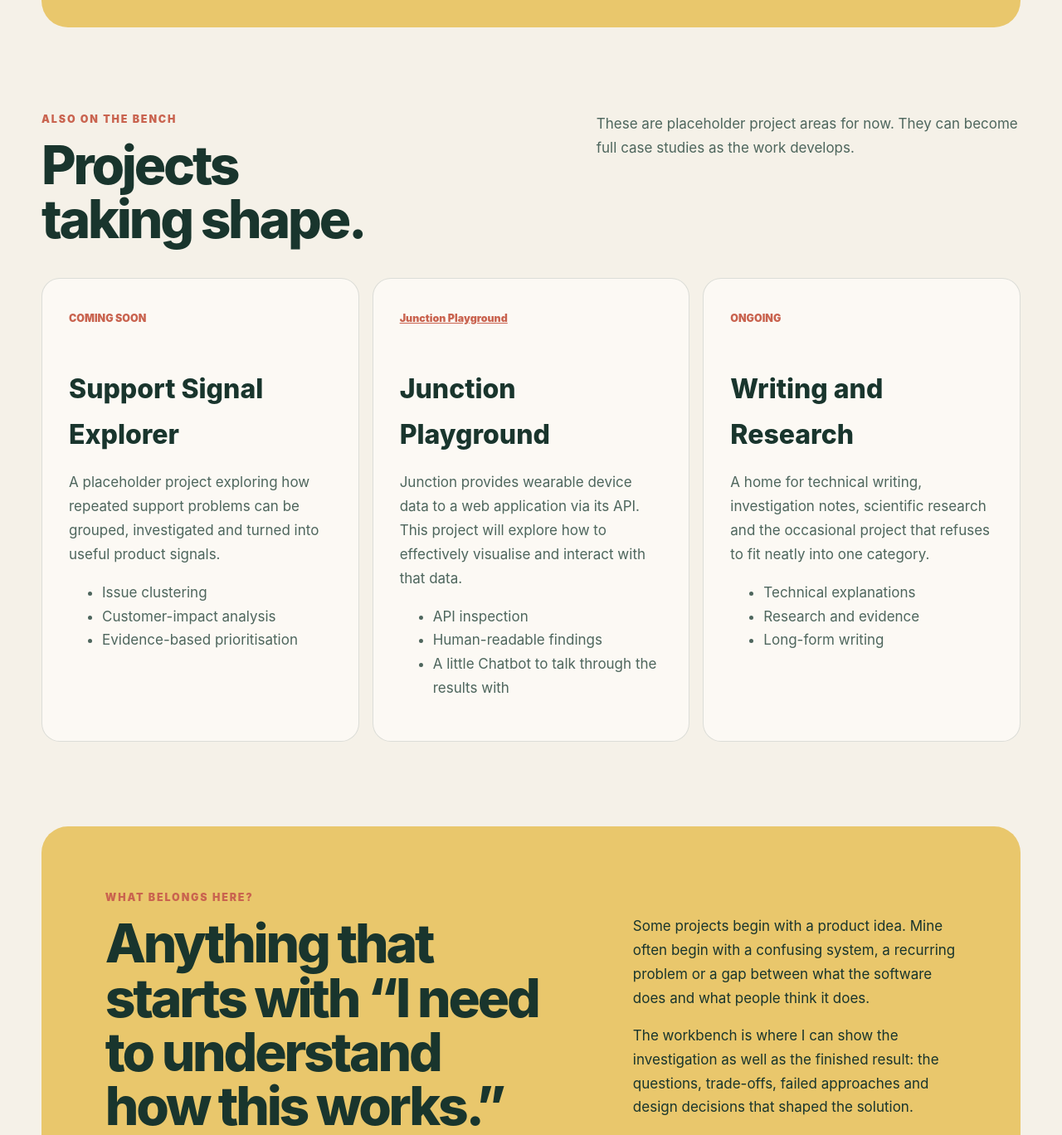
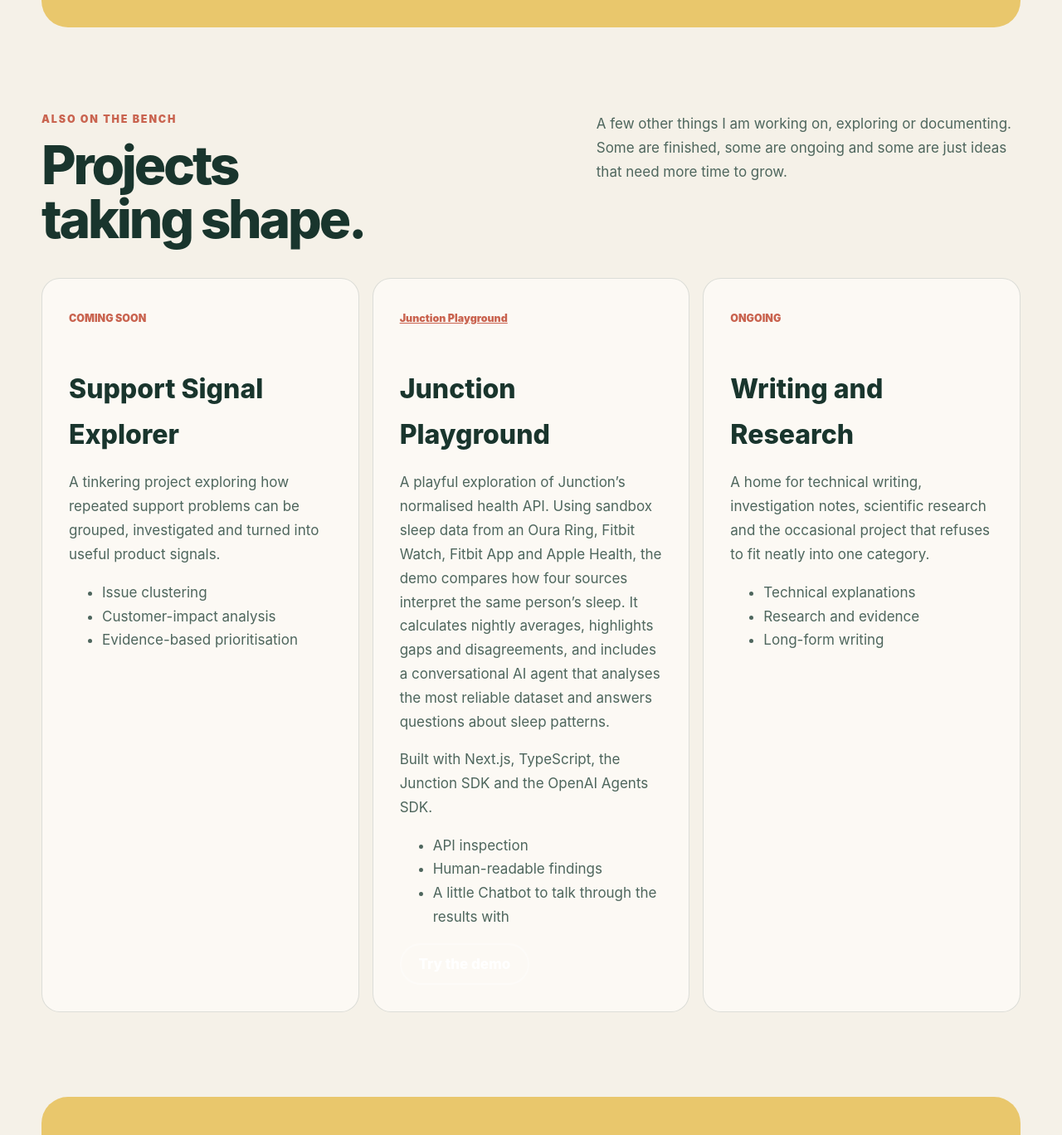
Before and after one commit to mccrann/portfolio, a website: page workbench.html in a window 1280 px wide. Shown: the part 3737-5105 px from the top of the page at 83% size. Drawn offline with Linux system fonts and the light colour scheme.

Commit message:
add junction playground demo link to workbench.html

```diff
--- a/workbench.html
+++ b/workbench.html
@@ -355,8 +355,9 @@ No component library</code></pre>
         </div>
 
         <p>
-          These are placeholder project areas for now. They can become full
-          case studies as the work develops.
+          A few other things I am working on, exploring or documenting. Some are
+          finished, some are ongoing and some are just ideas that need more
+          time to grow.
         </p>
       </div>
 
@@ -367,7 +368,7 @@ No component library</code></pre>
           <h3>Support Signal Explorer</h3>
 
           <p>
-            A placeholder project exploring how repeated support problems can
+            A tinkering project exploring how repeated support problems can
             be grouped, investigated and turned into useful product signals.
           </p>
 
@@ -384,14 +385,19 @@ No component library</code></pre>
           <h3>Junction Playground</h3>
 
           <p>
-            Junction provides wearable device data to a web application via its API. This project will explore how to effectively visualise and interact with that data.
+          A playful exploration of Junction’s normalised health API. Using sandbox sleep data from an Oura Ring, Fitbit Watch, Fitbit App and Apple Health, the demo compares how four sources interpret the same person’s sleep. It calculates nightly averages, highlights gaps and disagreements, and includes a conversational AI agent that analyses the most reliable dataset and answers questions about sleep patterns.
           </p>
-
+          <p>
+            Built with Next.js, TypeScript, the Junction SDK and the OpenAI Agents SDK.
+          </p>
           <ul>
             <li>API inspection</li>
             <li>Human-readable findings</li>
             <li>A little Chatbot to talk through the results with</li>
           </ul>
+          <a class="button button-light" href="https://junction-playground.karen-mccrann.workers.dev/" target="_blank" rel="noreferrer">
+            Try the demo
+          </a>
         </article>
 
         <article class="strength-card">
```
